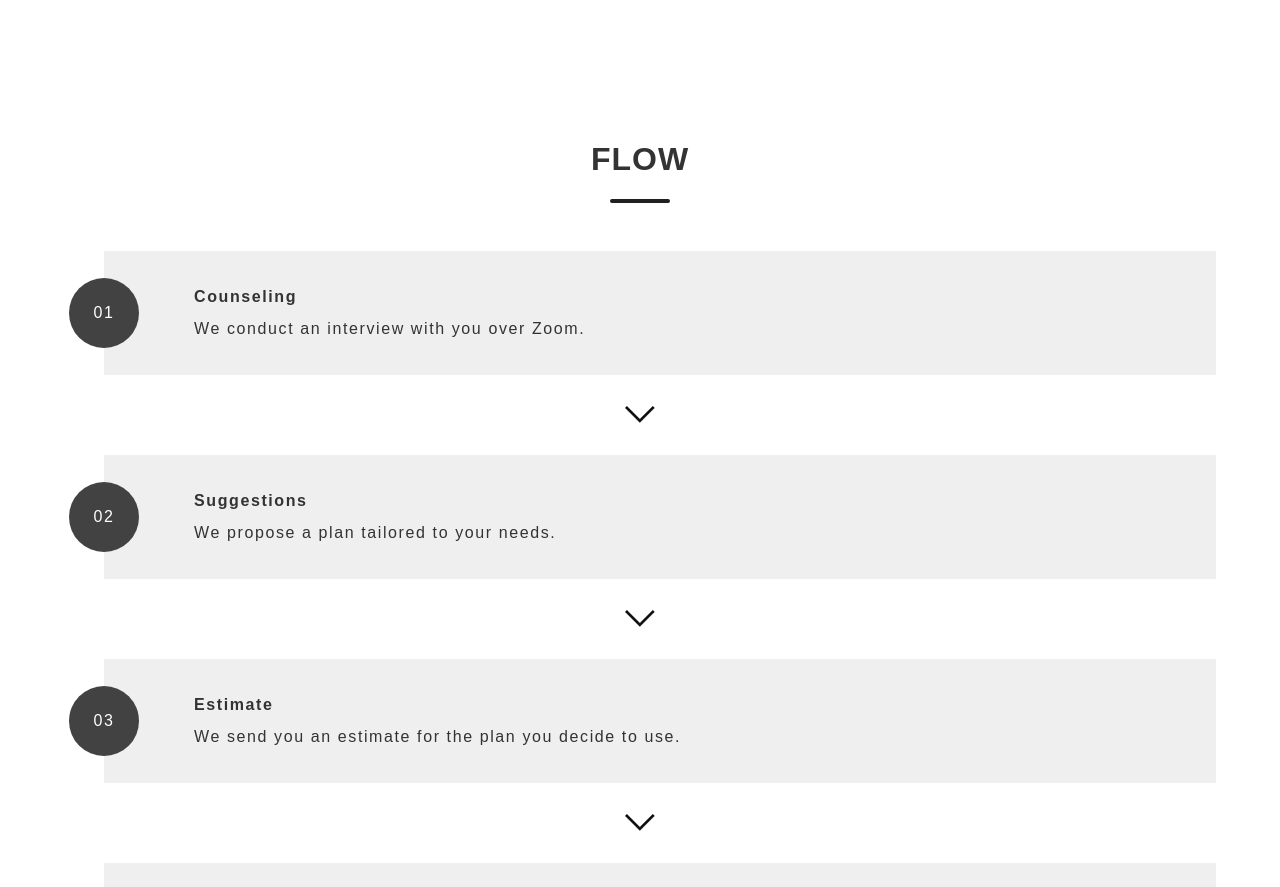
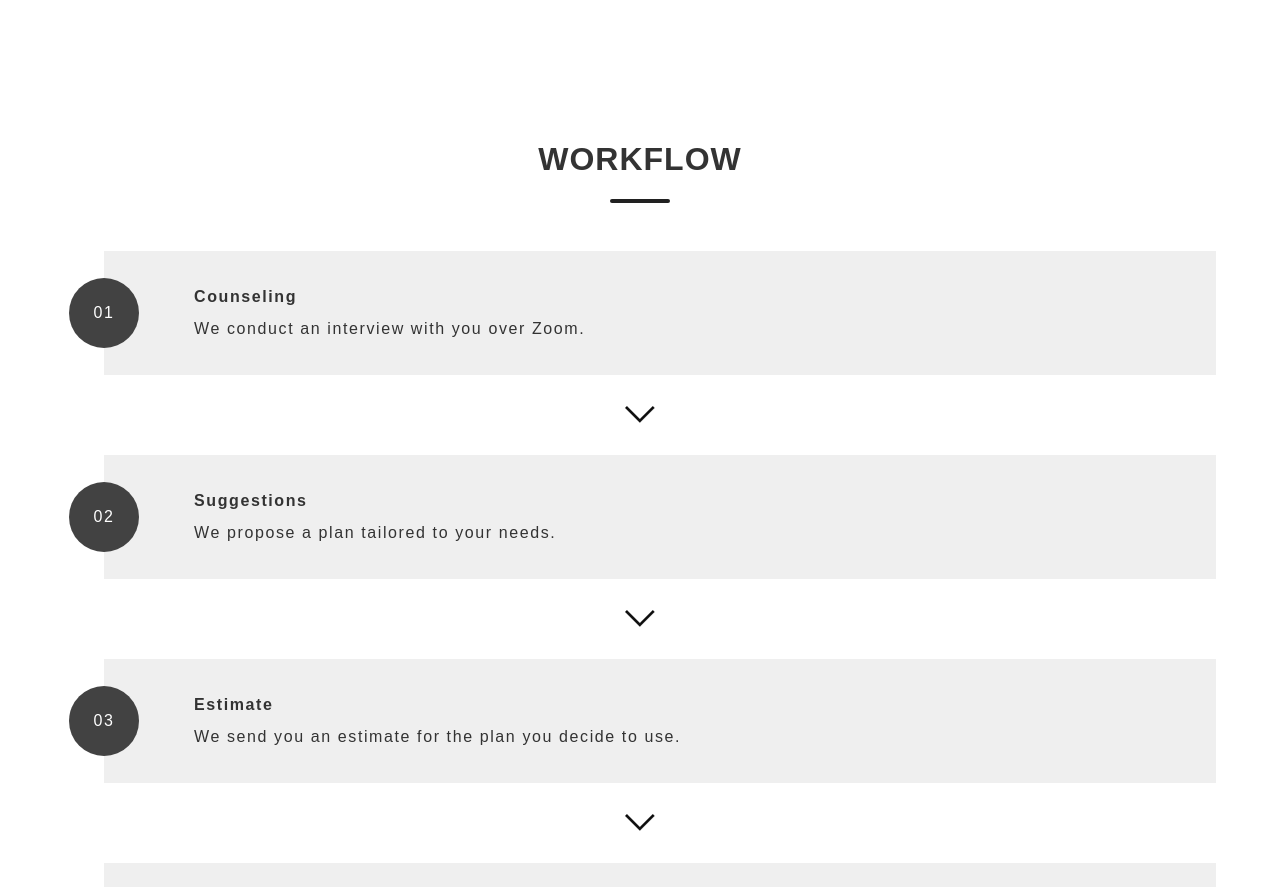
Before and after one commit to h2tomohiro/my-website, a website: page index.html in a window 1280 px wide. Shown: the part 3860-4747 px from the top of the page. Drawn offline with Linux system fonts and the light colour scheme.

Commit message:
Fix workflow

```diff
--- a/index.html
+++ b/index.html
@@ -115,7 +115,7 @@
   </section>
   <article class="flow-parts02">
     <section class="content-wrapper">
-      <h2 class="price__ttl section__ttl">FLOW</h2>
+      <h2 class="price__ttl section__ttl">WORKFLOW</h2>
       <div class="flow-box">
         <div class="box">
           <div class="num">
```
